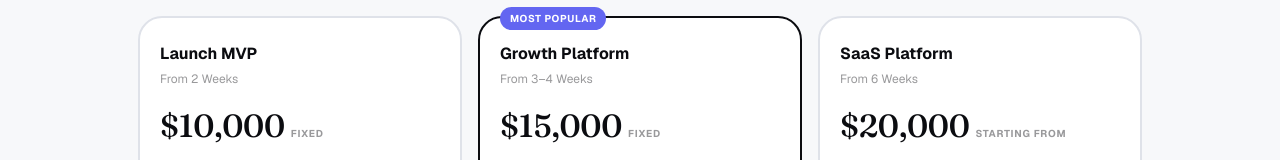
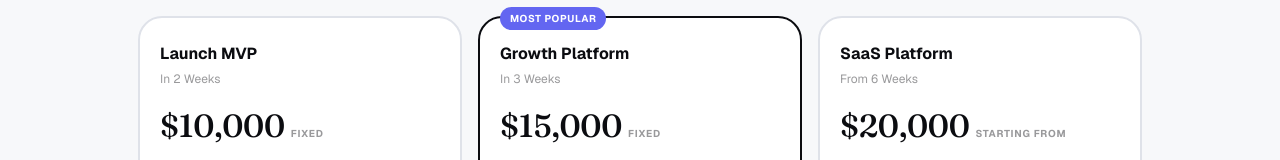
Before and after one commit to ZaibiMughal/velt, a Next.js app: page /pricing in a window 1280 px wide. Shown: the part 407-567 px from the top of the page. Built offline with nearby package versions, Linux system fonts and the light colour scheme; no server answers.

Commit message:
content: definite delivery times for the two fixed-scope plans
"From X weeks" stays only on SaaS Platform, whose scope genuinely
varies. Launch MVP becomes "In 2 Weeks" and Growth Platform "In 3
Weeks"; the JSON-LD MVP offer description syncs to the same claim.

```diff
--- a/src/components/JsonLd.tsx
+++ b/src/components/JsonLd.tsx
@@ -60,7 +60,7 @@ const serviceSchema = {
       {
         '@type': 'Offer',
         name: 'Launch MVP',
-        description: 'Focused MVP: core feature set, shipped in 2–3 weeks.',
+        description: 'Focused MVP: core feature set, shipped in 2 weeks.',
         price: '10000',
         priceCurrency: 'USD',
       },
--- a/src/data/packages.ts
+++ b/src/data/packages.ts
@@ -18,7 +18,7 @@ export const packages: Package[] = [
     id: 'mvp',
     name: 'Launch MVP',
     price: '$10,000',
-    delivery: 'From 2 Weeks',
+    delivery: 'In 2 Weeks',
     description: 'For founders validating an idea fast.',
     highlighted: false,
     features: [
@@ -42,7 +42,7 @@ export const packages: Package[] = [
     id: 'growth',
     name: 'Growth Platform',
     price: '$15,000',
-    delivery: 'From 3–4 Weeks',
+    delivery: 'In 3 Weeks',
     description: 'Everything in Launch MVP, plus full admin control.',
     highlighted: true,
     badge: 'Most Popular',
```
